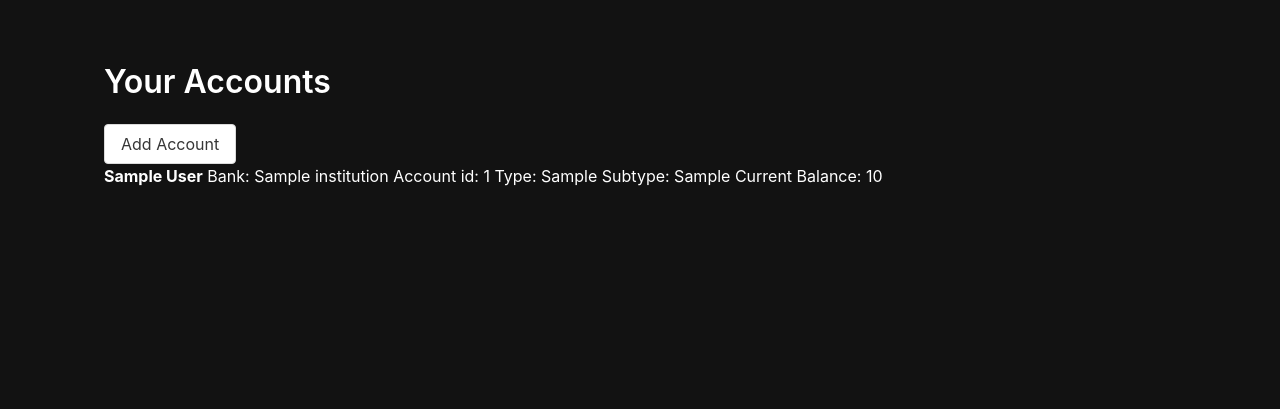
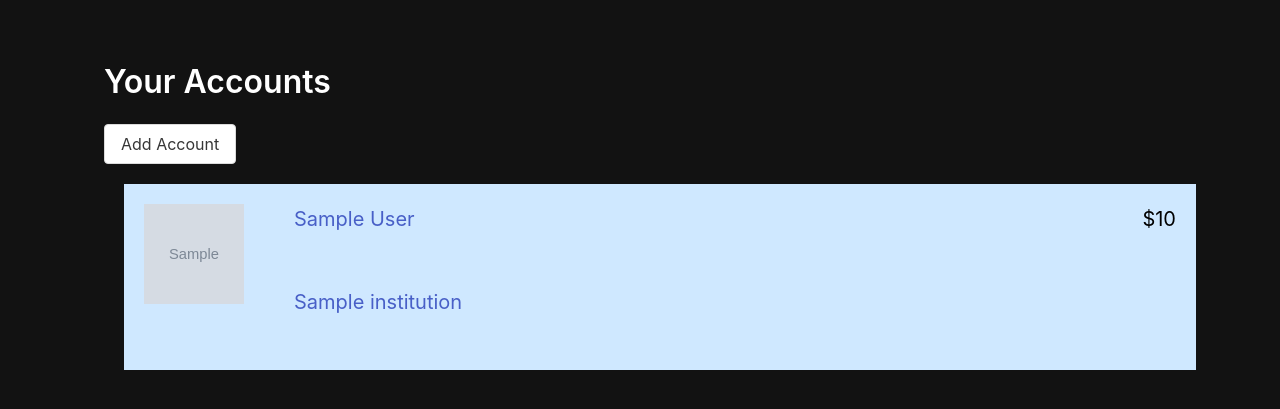
Before and after one commit to siemenjm/practice_budget_app, a Django app: page /accounts/ in a window 1280 px wide. Shown: the part 52-461 px from the top of the page. Run offline with Django 4.2, Linux system fonts and the light colour scheme; tables that the repository leaves empty hold one stand-in row (values such as "Sample post"); grey boxes marked "Sample" are stand-in pictures.

Commit message:
Refactor and restyle account list

```diff
--- a/main_app/static/styles/main.css
+++ b/main_app/static/styles/main.css
@@ -113,9 +113,29 @@ body {
     margin-top: 500px;
   }
 
-  .transaction-list {
+  .acount-list, .transaction-list {
     display: flex;
     flex-direction: column;
+  }
+
+  .account {
+    color: black;
+    background-color: #cfe8ff;
+    display: grid;
+    grid-template-columns: 100px 1fr auto;
+    grid-template-rows: 50% 50%;
+    gap: 10px 50px;
+    padding: 20px;
+    margin: 20px;
+  }
+
+  .account .institution-logo {
+    grid-area: 1 / 1 / span 2 /span 1;
+    height: 100px;
+  }
+
+  .account .institution-anchor  {
+    grid-area: 2 / 2 / span 1 / span 2;
   }
 
   .transaction {
@@ -128,12 +148,12 @@ body {
     margin: 20px;
   }
 
-  .transaction > * {
+  .account > *, .transaction > * {
     margin: 0;
     padding: 0;
   }
 
-  .transaction p {
+  .account p, .transaction p {
     font-size: 20px;
   }
 
--- a/main_app/templates/account_list.html
+++ b/main_app/templates/account_list.html
@@ -7,15 +7,19 @@
 
 <a class="button" href="{% url 'account_create' %}">Add Account</a>
 
-<div class="gallery">
+<div class="account-list">
   {% for account in accounts %}
   <div class="account">
-    <span><b>{{account.name}}</b></span>
-    <span>Bank: {{account.institution}}</span>
-    <span>Account id: {{account.account_id}}</span>
-    <span>Type: {{account.account_type}}</span>
-    <span>Subtype: {{account.account_subtype}}</span>
-    <span>Current Balance: {{account.balance_current}}</span>
+    <a href="{% url 'institution_detail' account.institution.pk %}">
+        <img src="{{account.institution.logo}}" alt="{{account.institution.name}}" class="institution-logo">
+    </a>
+    <a href="{% url 'account_detail' account.pk %}">
+        <p class="name">{{account.name}}</p>
+    </a>
+    <p class="balance">${{account.balance_current}}</p>
+    <a href="{% url 'institution_detail' account.institution.pk %}" class="institution-anchor">
+        <p class="institution">{{account.institution}}</p>
+    </a>
 </div>
 	{% empty %}
   <article class="message">
```
